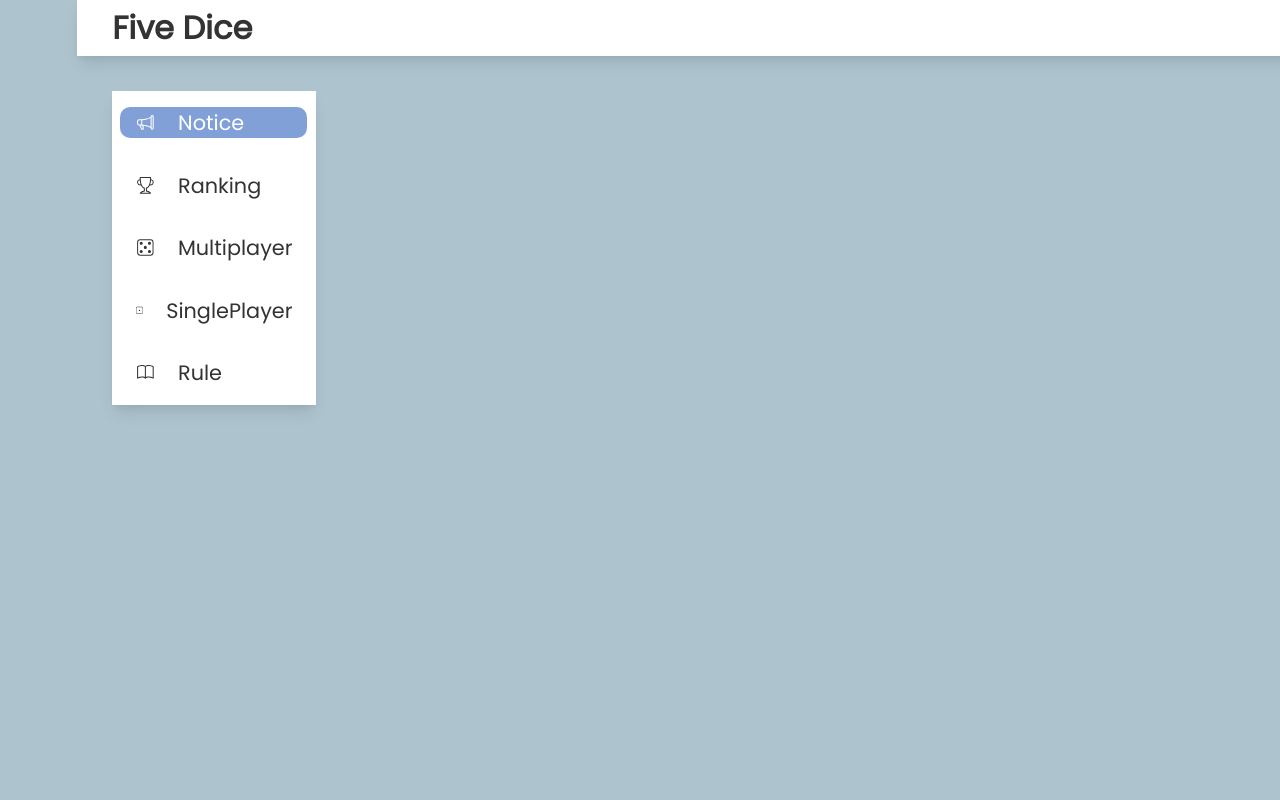
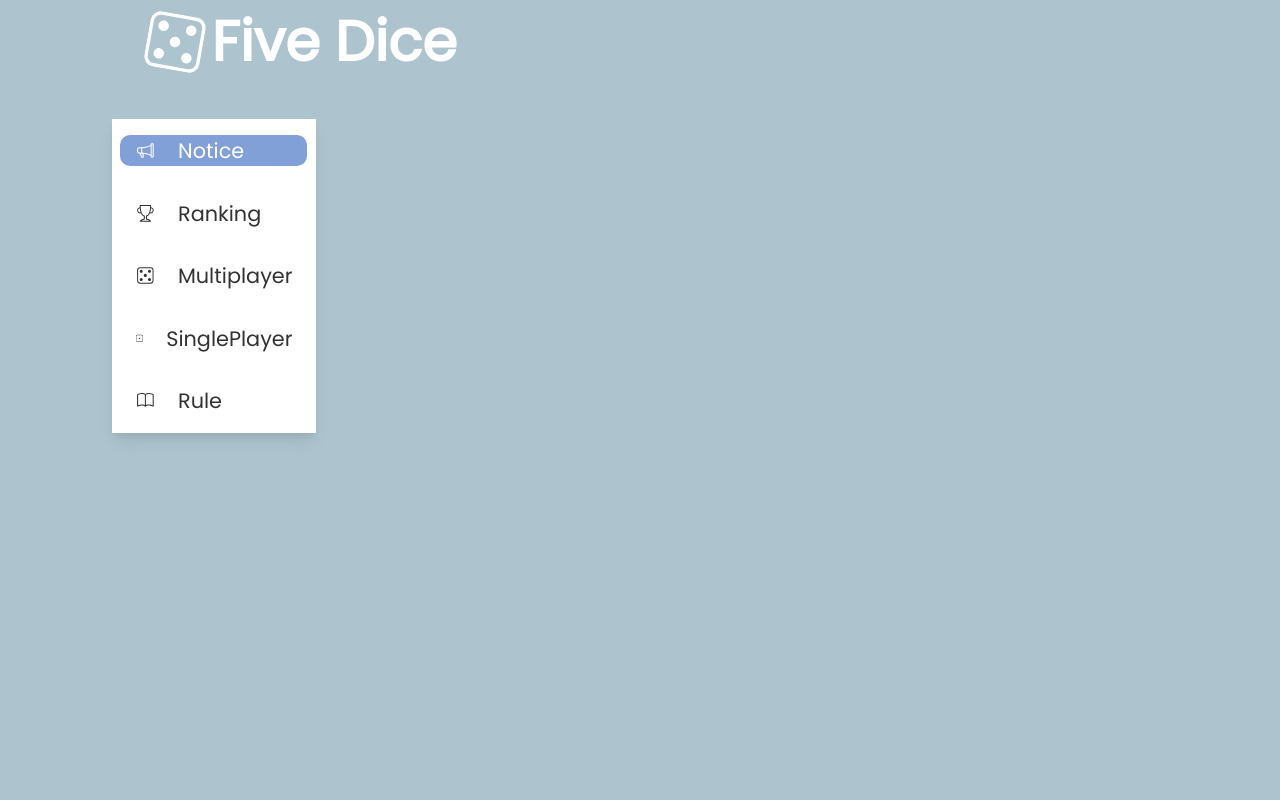
Before and after one commit to DL-Berkey/FiveDice, a React (Vite) app in the folder app/: page / in a window 1280 px wide. Shown: the top 800 px of the page. Built offline with nearby package versions, Linux system fonts and the light colour scheme; no server answers; a web font is replaced by a local one.

Commit message:
Changes Header style

```diff
--- a/app/src/components/layout/Header.tsx
+++ b/app/src/components/layout/Header.tsx
@@ -1,7 +1,7 @@
+import { Link } from "react-router-dom";
 import styled from "styled-components";
-import { Link } from "react-router-dom";
 
-import { AiOutlineUser } from "react-icons/ai";
+import { BsDice5 } from "react-icons/bs";
 
 import { ROUTER_MAP } from "@/constants";
 
@@ -9,13 +9,9 @@ const Header = () => {
     return (
         <Wrapper>
             <Logo>
+                <BsDice5 />
                 <Link to={ROUTER_MAP.NOTICE}>Five Dice</Link>
             </Logo>
-            <Account>
-                <button>
-                    <AiOutlineUser />
-                </button>
-            </Account>
         </Wrapper>
     );
 };
@@ -25,28 +21,30 @@ const Wrapper = styled.header`
     justify-content: space-between;
     align-items: center;
 
-    height: 6%;
-    font-size: 2rem;
+    height: 9%;
 
-    padding: 0 2%;
+    padding: 0 4%;
     margin-bottom: 2%;
+
+    font-size: 3.5rem;
     font-weight: 700;
-
-    background: white;
-    box-shadow: var(--shadow);
 `;
 
 const Logo = styled.div`
     flex: 1;
-`;
 
-const Account = styled.div`
-    flex: 1;
+    display: flex;
+    align-items: center;
 
-    & > button {
-        float: right;
+    & svg {
+        margin-right: 0.5%;
 
-        font-size: inherit;
+        fill: white;
+        transform: rotate(10deg);
+    }
+
+    & a {
+        color: white;
     }
 `;
 
```
